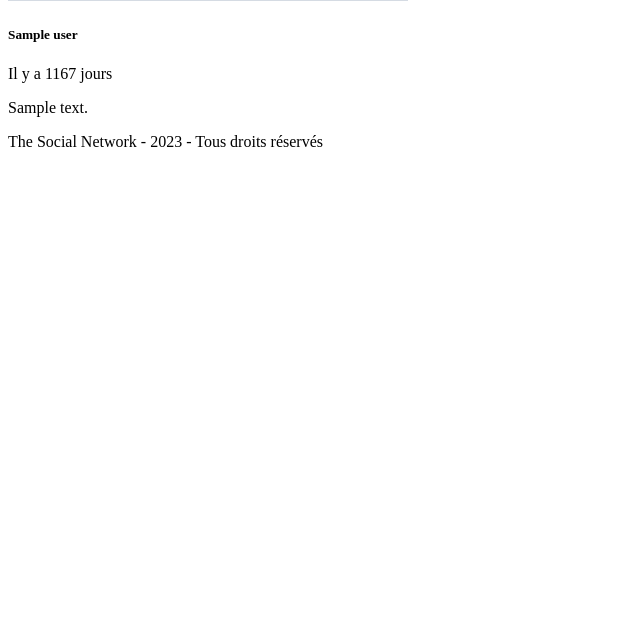
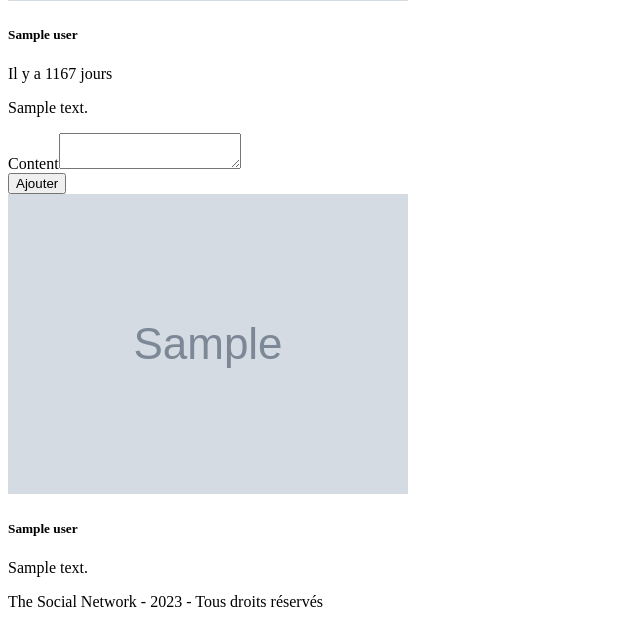
Before and after one commit to Rpayet/social-network, a Symfony app: template templates/post/index.html.twig in a window 1280 px wide. Shown: the part 411-1038 px from the top of the page, without its empty margins (0-640 px from the left). Before the commit the page ends 558 px from the top, so only its background shows below. Run offline with Twig, Linux system fonts and the light colour scheme; the template is opened without the code that fills it: most values are stand-ins (such as "Sample title", 1, 10 or a date in 2020); grey boxes marked "Sample" are stand-in pictures; form fields are guessed from the names that the template uses; some libraries are stand-ins or nearby versions.

Commit message:
Twig Commentary

```diff
--- a/src/Controller/PostController.php
+++ b/src/Controller/PostController.php
@@ -7,6 +7,7 @@ use App\Entity\Post;
 use App\Form\CommentType;
 use Doctrine\ORM\EntityManagerInterface;
 use Symfony\Bundle\FrameworkBundle\Controller\AbstractController;
+use Symfony\Component\HttpFoundation\RedirectResponse;
 use Symfony\Component\HttpFoundation\Request;
 use Symfony\Component\HttpFoundation\Response;
 use Symfony\Component\Routing\Annotation\Route;
@@ -29,7 +30,7 @@ class PostController extends AbstractController
             $manager->persist($comment);
             $manager->flush();
 
-            return $this->redirectToRoute('app_post', [], Response::HTTP_SEE_OTHER);
+            return new RedirectResponse($this->generateUrl('app_post', ['id' => $id]));
         }
         return $this->render('post/index.html.twig', [
             'post' => $post,
--- a/templates/post/index.html.twig
+++ b/templates/post/index.html.twig
@@ -35,4 +35,48 @@
     </div>
 </div>
 
+<div class="w-3/5 m-auto">
+
+
+
+    <div class="w-full mb-6">
+
+        {{ form_start(form) }}
+
+            {{ form_row(form.content, { attr: { class: 'w-full' }}) }}
+
+            <button class="w-full bg-blue-500 hover:bg-blue-700 text-white text-center font-bold py-1 px-2 rounded-lg inline-block">Ajouter</button>
+
+        {{ form_end(form) }}
+
+    </div>
+
+
+
+
+    {% for comment in post.comments|sort((a, b) => b.createdAt.timestamp() - a.createdAt.timestamp()) %}
+
+        <div class="rounded-lg flex mb-6 bg-white shadow-lg">
+            <div class="w-1/6 p-6">
+                {% if comment.user.picture %}
+                    <img class="rounded-full border" src="{{ comment.user.picture }}" alt="{{ comment.user.pseudo }}">
+                {% else %}
+                    <img class="rounded-full border" src="https://cdn-icons-png.flaticon.com/512/149/149071.png?w=826&t=st=1679671302~exp=1679671902~hmac=81d998f23c51fabe479ff1108e301d2333070c97c828f6cba895fed5e8f52b41" alt="{{ user.pseudo }}">
+                {% endif %}
+            </div>
+            <div class="w-5/6 flex p-6">
+                <div>
+                    <h5 class="mb-2 text-xl font-medium leading-tight text-neutral-800">
+                    {{ comment.user.name}}
+                    </h5>
+                    <p class="mb-4 text-base text-neutral-600">
+                    {{ comment.content }}
+                    </p>
+                </div>
+            </div>
+        </div>
+
+    {% endfor %}
+</div>
+
 {% endblock %}
```
